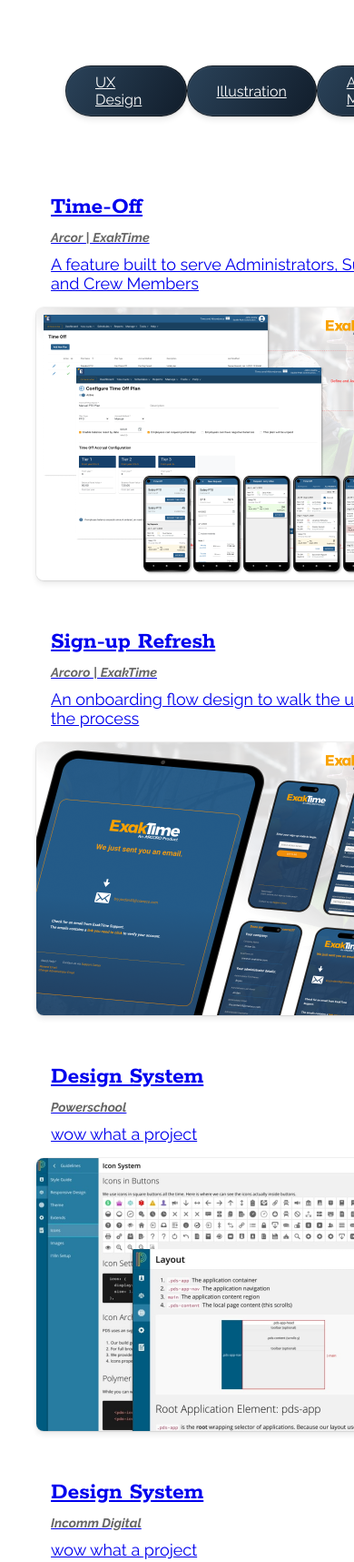
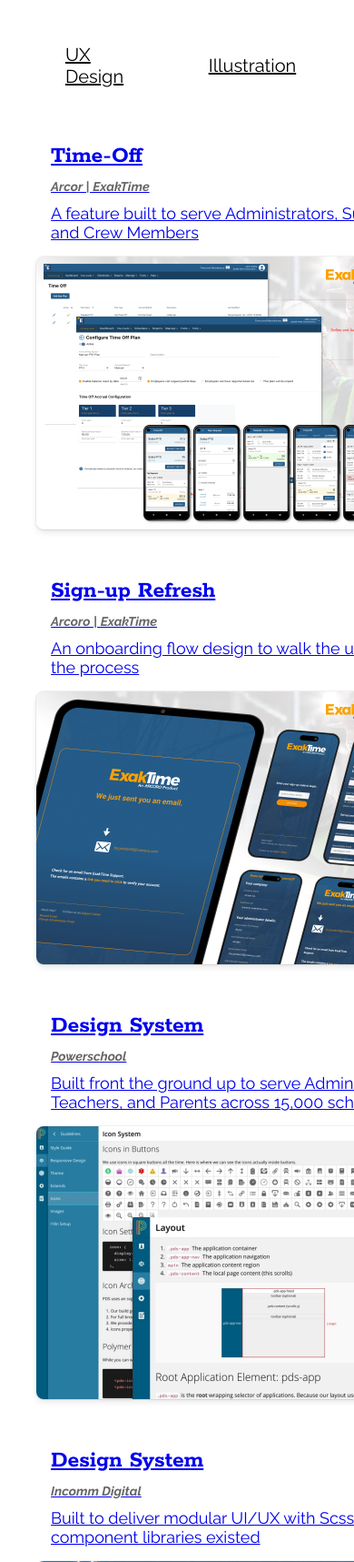
Before and after one commit to andrewdc/folio, an Astro site: page /design in a window 390 px wide. Shown: the top 1717 px of the page at 91% size. Built offline with nearby package versions, Linux system fonts and the light colour scheme; Astro itself is replaced by a stand-in of ours.

Commit message:
unbuttoned

```diff
--- a/src/components/Hero.astro
+++ b/src/components/Hero.astro
@@ -20,7 +20,8 @@
     justify-content: end;
     background-size: cover;
     background-repeat: no-repeat;
-    min-height: 50vh;
+    background-position: center;
+    min-height: 65vh;
     transition: all 0.25s ease-in-out;
   }
   .hero {
@@ -31,7 +32,7 @@
   }
   h1 {
     font-family: var(--font-head), serif, system-ui;
-    font-size: 4em;
+    font-size: 3.5em;
 
     color: #000;
     /* line-height: 150%; */
@@ -69,10 +70,12 @@
   }
   @media (max-width: 768px) {
     .hero {
-      background-position-y: 50px;
+      /* background-position-y: 50px; */
     }
     section {
       background-size: contain;
+      background-position: center;
+      min-height: 41vh;
     }
     h1 {
       font-size: 2em;
--- a/src/components/Paths.astro
+++ b/src/components/Paths.astro
@@ -26,26 +26,22 @@
 		justify-content: space-around;
 	}
 	a {
+		font-size:32px;
 		display: flex;
 		place-items: center;
 		place-content: center;
 		/* color: #fff;
 		background: #000; */
 		padding: var(--space-sm) var(--space-lg);
-		background: linear-gradient(120deg, #121e2b, #283f55, #111d2b);
+		/* background: linear-gradient(120deg, #121e2b, #283f55, #111d2b); */
 		background-size: 200% 100%;
 		background-position: 100% 0;
 		transition: background-position 0.5s;
-		border-color: #000000;
-		border-radius: 32px;
-		border: 1px solid #00000080;
-		color: #fff;
-		box-shadow:
-			inset 0 0 0.5px 1px hsla(0, 0%, 100%, 0.075),
-			/* shadow ring 👇 */ 0 0 0 1px hsla(0, 0%, 0%, 0.05),
-			/* multiple soft shadows 👇 */ 0 0.3px 0.4px hsla(0, 0%, 0%, 0.02),
-			0 0.9px 1.5px hsla(0, 0%, 0%, 0.045),
-			0 3.5px 6px hsla(0, 0%, 0%, 0.09);
+		/* border-color: #000000; */
+		/* border-radius: 32px; */
+		/* border: 1px solid #00000080; */
+		color: #000;
+
 
 		/* width: 200px;
 		height: 200px; */
@@ -55,4 +51,12 @@
 	a:hover {
 		background-position: 0 0;
 	}
+	@media (max-width: 768px) {
+		.paths {
+			padding: var(--space-lg);
+		}
+		a {
+			font-size:20px;
+		}
+	}
 </style>
--- /dev/null
+++ b/src/layouts/LandingLayout.astro
@@ -0,0 +1,60 @@
+---
+import '../styles/global.css';
+import Nav from '../components/Nav.astro';
+import Footer from '../components/Footer.astro';
+// Layouts can accept props like title, description, etc.
+const { title = 'Welcome' } = Astro.props;
+---
+
+<html lang="en">
+	<head>
+		<meta charset="utf-8" />
+		<link rel="icon" type="image/svg+xml" href="/favicon.svg" />
+		<link rel="preconnect" href="https://fonts.googleapis.com" />
+		<link rel="preconnect" href="https://fonts.gstatic.com" crossorigin />
+		<link
+			href="https://fonts.googleapis.com/css2?family=Raleway:ital,wght@0,100..900;1,100..900&family=Rokkitt:ital,wght@0,100..900;1,100..900&display=swap"
+			rel="stylesheet"
+		/>
+
+		<meta name="viewport" content="width=device-width" />
+		<meta name="generator" content={Astro.generator} />
+		<meta property="og:image" content="img/hero.jpg" />
+		<meta
+			name="description"
+			property="og:description"
+			content="Andrew Colclough"
+		/>
+		<title>Andrew Colclough - UX & UI Designer - {title}</title>
+	</head>
+	<body>
+		<!-- Google tag (gtag.js) -->
+		<script
+			async
+			src="https://www.googletagmanager.com/gtag/js?id=G-VW7YDCM8G9"
+		></script>
+		<script>
+			// @ts-nocheck
+			window.dataLayer = window.dataLayer || [];
+			function gtag() {
+				dataLayer.push(arguments);
+			}
+			gtag('js', new Date());
+
+			gtag('config', 'G-VW7YDCM8G9');
+		</script>
+		<main>
+			<!-- <header><h1>{title}</h1></header> -->
+
+			<!-- This renders the content of the page using this layout -->
+			<div class="content">
+				<slot />
+			</div>
+			<!-- <Footer
+				title="Let's connect!"
+				address="Example Address, 6 - Somewhere in the world (99999), Spain"
+				text="email, linkedin, etc"
+			/> -->
+		</main>
+	</body>
+</html>
--- a/src/pages/design/index.astro
+++ b/src/pages/design/index.astro
@@ -27,20 +27,21 @@
 			what="Design System"
 			who="Powerschool"
 			imgSrc="/img/projects/pds-cover.png"
-			brief="wow what a project"
+			brief="Built front the ground up to serve Administrators, Teachers, and Parents across 15,000 school systems"
 			url="pds"
 		/>
 		<ProjectCard
 			what="Design System"
 			who="Incomm Digital"
 			imgSrc="/img/projects/nxsass.png"
-			brief="wow what a project"
+			brief="Built to deliver modular UI/UX with Scss before component libraries existed"
 			url="nxsass"
 		/>
 		<ProjectCard
-			what="PressGaney: Practice Performer"
+			what="Practice Performer"
+			who="PressGaney"
 			imgSrc="/img/projects/pg-cover.png"
-			brief="wow what a project"
+			brief="Designing at-a-glance health system improvement data"
 			url="pg"
 		/>
 	</div>
--- a/src/pages/index.astro
+++ b/src/pages/index.astro
@@ -1,10 +1,10 @@
 ---
-import BaseLayout from '../layouts/BaseLayout.astro';
+import LandingLayout from '../layouts/LandingLayout.astro';
 import Hero from '../components/Hero.astro';
 import Paths from '../components/Paths.astro';
 
 ---
-<BaseLayout title="Welcome!">
+<LandingLayout title="Welcome!">
     <header class="landing-header">
       <Hero
         name="Andrew Colclough"
@@ -15,4 +15,4 @@
       <!--  -->
     </header>
 <Paths>
-</BaseLayout>
+</LandingLayout>
```
